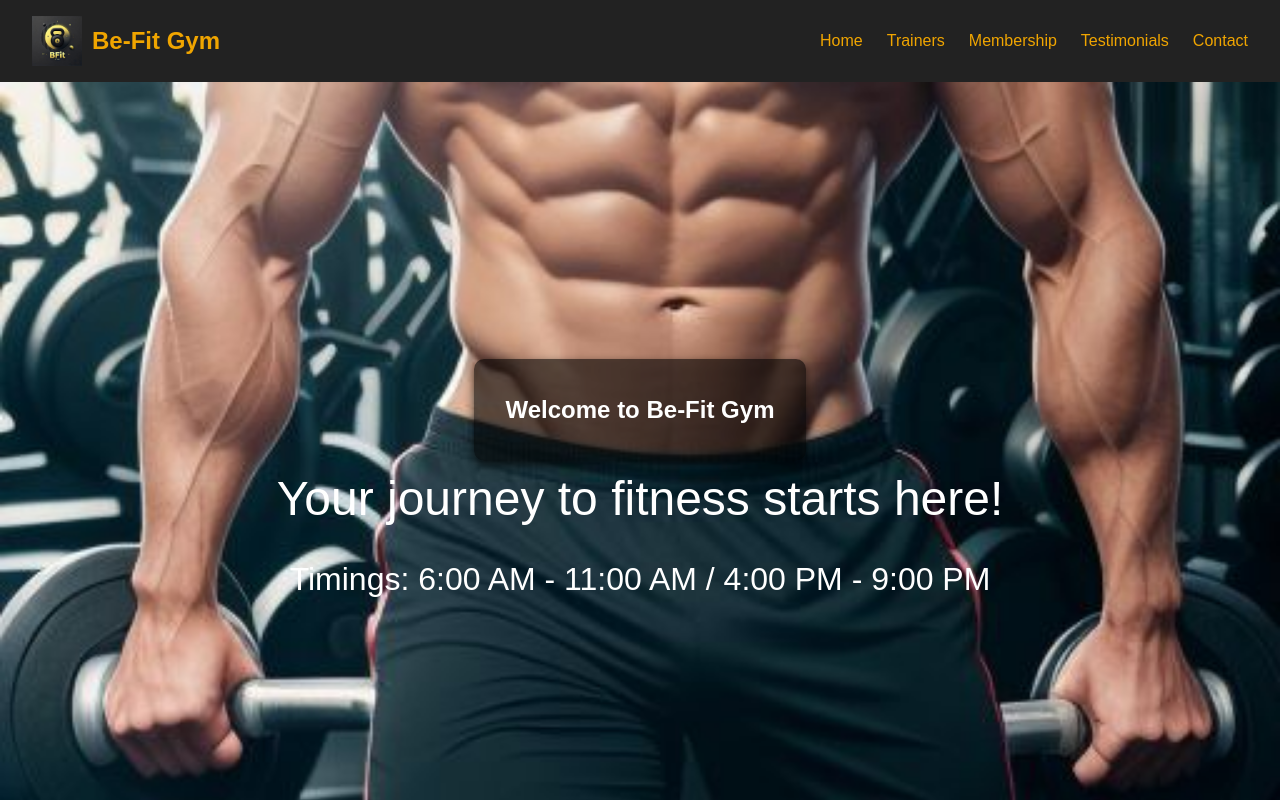
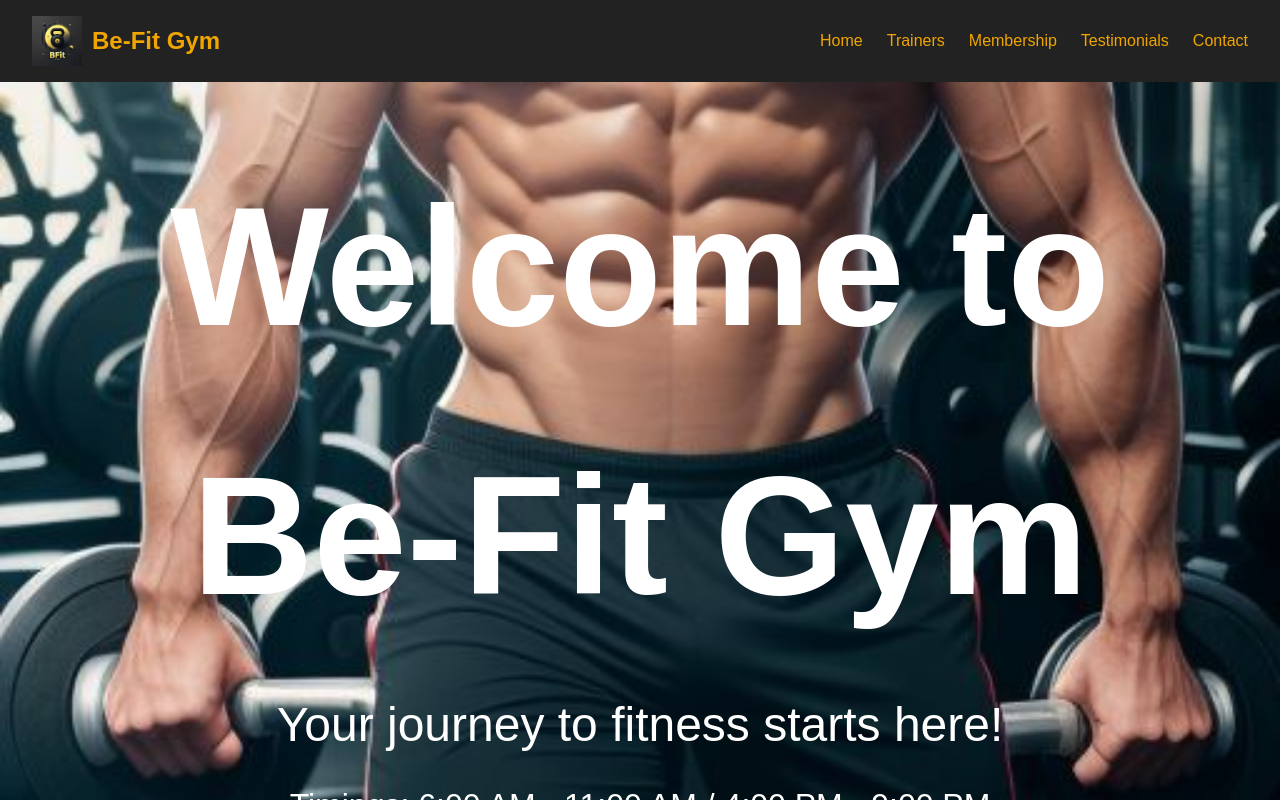
Before and after one commit to VarnankSharma/BfitGym, a React (Create React App) app: page / in a window 1280 px wide. Shown: the top 800 px of the page. Built offline with nearby package versions, Linux system fonts and the light colour scheme.

Commit message:
Updated content

```diff
--- a/public/styles.css
+++ b/public/styles.css
@@ -131,8 +131,12 @@ ul {
 }
 
 .home-section .welcome {
-  /* font-size: 7rem;
-  margin-bottom: 1rem; */
+  font-size: 7rem;
+  margin-bottom: 1rem;
+
+}
+.home-section.welcome h2{
+  font-size: 5rem;
   text-align: center;
   background-color: rgba(0, 0, 0, 0.6); /* Dark background with slight transparency for contrast */
   padding: 2rem;
@@ -140,9 +144,6 @@ ul {
   box-shadow: 0 4px 10px rgba(0, 0, 0, 0.7); /* Adds some subtle shadow */
   max-width: 800px;
   margin: 0 auto; /* Centering */
-}
-.home-section.welcome h2{
-  font-size: 5rem;
 
 }
 
```
